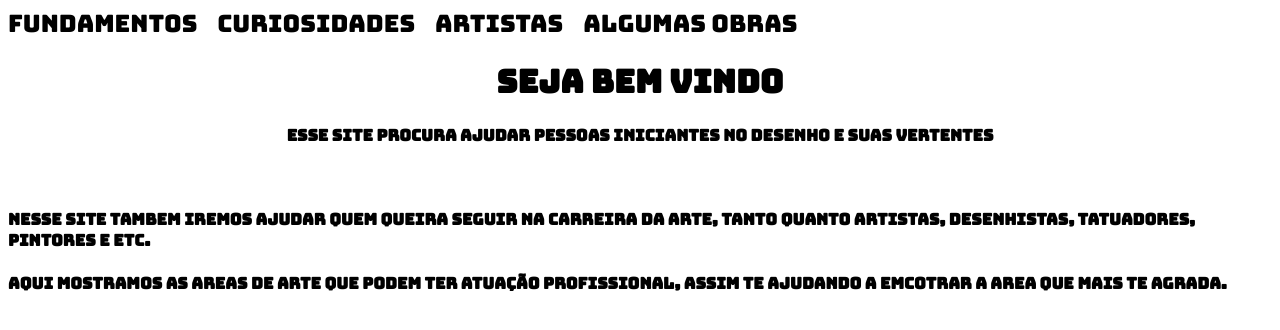
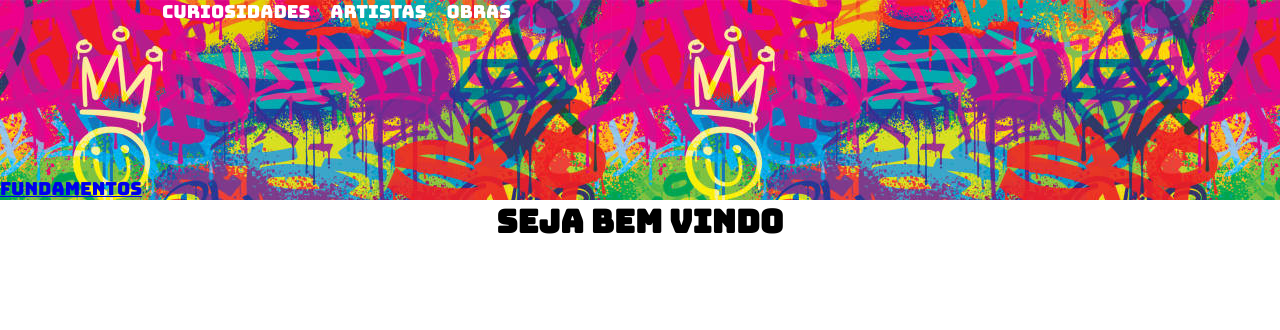
Before and after one commit to Gab7barbosa/meu_site_de_desenho, a plain HTML site: page homepage.html in a window 1280 px wide. Drawn offline with Linux system fonts and the light colour scheme.

Commit message:
novo commit 31/10

```diff
--- a/aderessos.css
+++ b/aderessos.css
@@ -1,10 +1,13 @@
 @import url('https://fonts.googleapis.com/css2?family=Bungee&display=swap');
 
+*{
+    margin: 0;
+}
 .fund{
     display:inline-flex;
-    justify-content: end;
+    justify-content: ;
     align-items: end;
-    color: rgb(0, 0, 0);
+    color: rgb(255, 255, 255);
 }
 .curio{
     display: inline-flex;
@@ -33,15 +36,14 @@ h1{
 }
 
 .items{
-    color: rgb(0, 0, 0);
-    font-size: x-large;
+    color: rgb(255, 254, 254);
+    font-size: large;
     display: flex;
-    /* background-image: url(images.jpg); */
+    background-image: url(navbarGrafite.jpg);
     gap: 20px;
+    height: 200px;
 }
 
 body{
      font-family: "Bungee", sans-serif;
-
-
 }
--- a/adereçoPaf2.css
+++ b/adereçoPaf2.css
@@ -0,0 +1,56 @@
+@import url('https://fonts.googleapis.com/css2?family=Bungee&display=swap');
+
+*{
+    margin: 0;
+}
+.fund{
+    display:inline-flex;
+    justify-content: end;
+    align-items: end;
+    color: rgb(255, 255, 255);
+}
+.curio{
+    display: inline-flex;
+}
+
+.arte{
+    display: inline-flex;
+}
+
+.obras{
+    display: inline-flex;
+    justify-content: right;
+}
+
+h1{
+    display: flex;
+    align-items: center;
+    justify-items: center;
+    justify-content: center;
+}
+
+.slogam{
+    display: flex;
+    align-items: center;
+    justify-content: center;
+}
+
+.items{
+    color: rgb(255, 254, 254);
+    font-size: x-large;
+    display: flex;
+    background-image: url(navbarGrafite.jpg);
+    gap: 20px;
+    height: 200px;
+}
+
+body{
+     font-family: "Bungee", sans-serif;
+}
+
+.home{
+
+
+
+
+}
--- a/homepage.html
+++ b/homepage.html
@@ -10,17 +10,14 @@
 <body>
 
 <div class="items">
-        <div class="fund"><a href="pagina2.html"></a>fundamentos</div>
+        <div class="fund"><a href="pagina2.html">fundamentos</a></div>
         <div class="curio">curiosidades</div>
         <div class="arte">artistas</div>
-        <div class="obras">algumas obras</div>
+        <div class="obras">Obras</div>
 
  </div>
 
 <h1>Seja bem vindo</h1>
-        <h4 class="slogam">Esse site procura ajudar pessoas iniciantes no desenho e suas vertentes</h4><br>
-        <h4>Nesse site tambem  iremos ajudar quem queira seguir na carreira da arte, tanto quanto artistas, desenhistas, tatuadores, pintores e etc.</h4>
-        <h4>Aqui mostramos as areas de arte que podem ter atuação profissional, assim te ajudando a emcotrar a area que mais te agrada.</h4>
 <h4></h4>
 </body>
 </html>
```
Also changed, not shown: pagina2.html (+12 -5 lines), fundoPrincipal.jpg (added), navbarGrafite.jpg (added).
